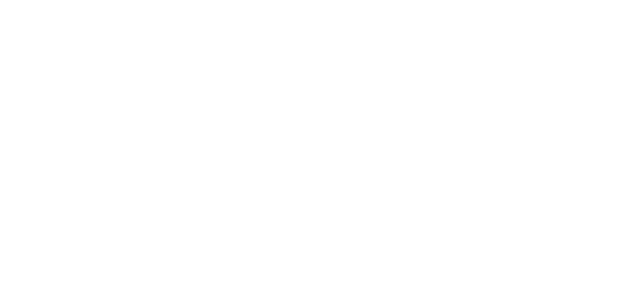
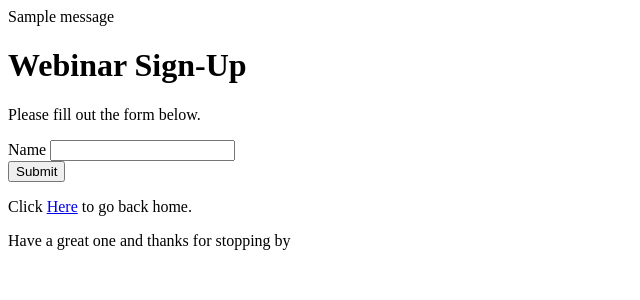
Before and after one commit to mrcartoonster/webinar_form, a Flask app: page /webinar in a window 1280 px wide. Before the commit the part shown is empty. Shown: the top 300 px of the page, without its empty margins (0-640 px from the left). Run offline with Flask 3, Linux system fonts and the light colour scheme; one stand-in notice (Sample message) is shown.

Commit message:
first name form working

```diff
--- a/main/app.py
+++ b/main/app.py
@@ -4,7 +4,7 @@ from flask import Flask, flash, redirect, render_template, url_for
 from forms import WebinarForm
 
 app = Flask(__name__)
-secrets.token_urlsafe(64)
+app.secret_key = secrets.token_urlsafe(64)
 
 
 @app.route("/")
@@ -26,6 +26,14 @@ def webinar():
 
     if form.validate_on_submit():
         flash("Thanks for filling out the form!")
-        redirect(url_for("index"))
+        return redirect(url_for("index"))
 
-    return render_template("webinar.html")
+    #   elif request.method == 'POST':
+    #       flash("The form didn't record your name. Please try again.")
+    #       return redirect(url_for("webinar"))
+
+    return render_template("webinar.html", form=form)
+
+
+if __name__ == "__main__":
+    app.run(debug=True)
--- a/main/templates/base.html
+++ b/main/templates/base.html
@@ -2,10 +2,10 @@
 <html lang="en">
 <head>
     <meta charset="UTF-8">
-    <title>{% block title}{endblock}</title>
+    <title>{% block title %}{% endblock %}</title>
 </head>
 <body>
-{% include 'flash_message' %}
+{% include 'flash_message.html' %}
 {% block content%}{% endblock %}
 
 </body>
--- a/main/templates/flash_messsage.html
+++ b/main/templates/flash_message.html
@@ -1,10 +1,8 @@
-{% with messages = get_flash_messagges() %}
-
+{% with messages = get_flashed_messages() %}
+<div>
 {% if messages %}
-
-<div>
  {% for message in messages %}
-    {{ messsage }}
+    {{ message }}
  {% endfor %}
 </div>
 {% endif %}
--- a/main/templates/index.html
+++ b/main/templates/index.html
@@ -2,10 +2,12 @@
 
 {% block title %}Home{% endblock %}
 
-{% block content}
+{% block content %}
 <h1>
     Home Page
 </h1>
 
 <p>Welcome to our webinar sign-up page!</p>
-<p>Please sign-up to our webinar by </p>
+<p>Please sign-up to our webinar by clicking <a href="{{ url_for('webinar') }}">here</a>. Thank you for your time.</p>
+<p>Have a great one!</p>
+{% endblock %}
--- a/main/templates/webinar.html
+++ b/main/templates/webinar.html
@@ -0,0 +1,26 @@
+{% extends 'base.html' %}
+
+{% block title %}Web Form{% endblock %}
+
+{% block content %}
+
+<h1>Webinar Sign-Up</h1>
+
+<p>Please fill out the form below.</p>
+
+<form action="{{ url_for('webinar') }}" method="POST" enctype="multipart/form-data">
+    {{ form.hidden_tag() }}
+
+    <div>
+        {{ form.name.label }}
+        {{ form.name(size=20) }}
+    </div>
+
+    <div>
+        {{ form.submit() }}
+    </div>
+</form>
+
+<p>Click <a href="{{ url_for('index') }}">Here</a> to go back home.</p>
+<p>Have a great one and thanks for stopping by</p>
+{% endblock %}
```
Also changed, not shown: 1 other file.
